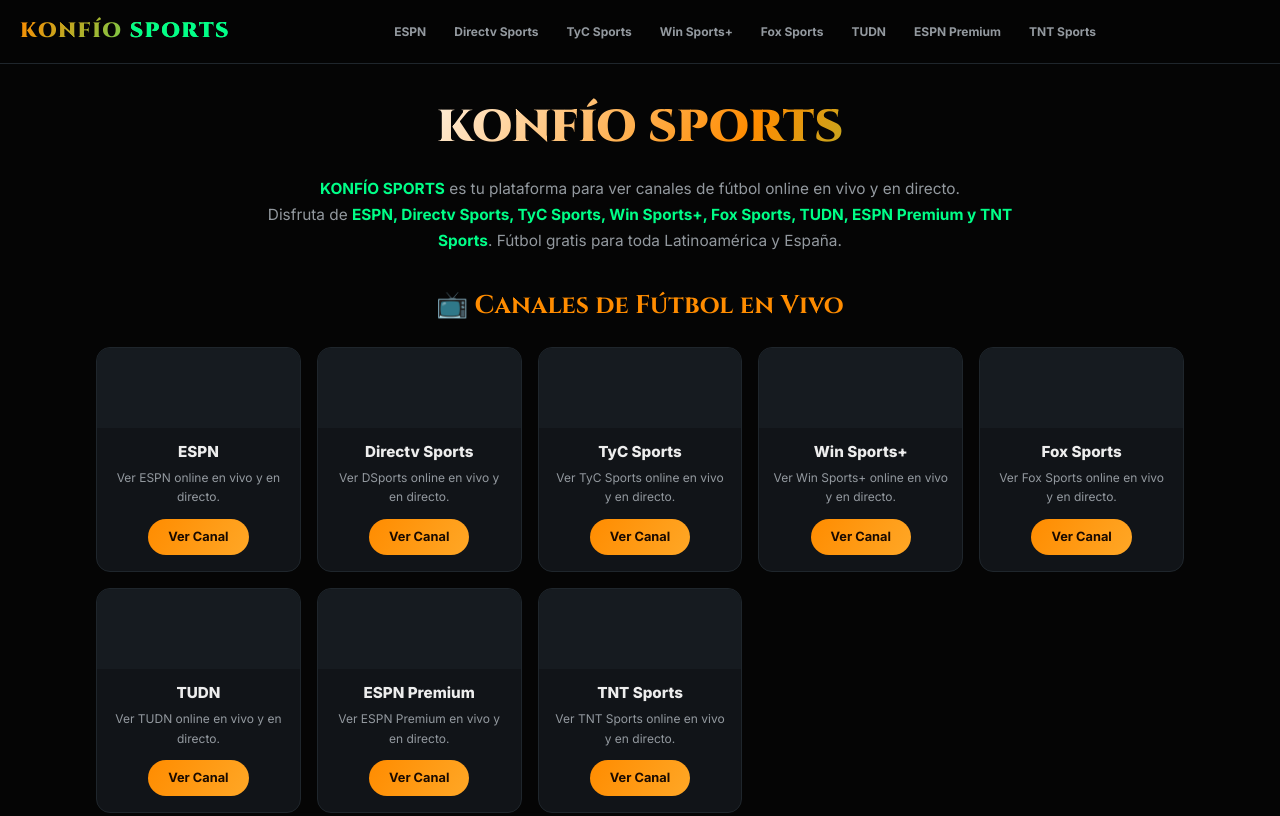
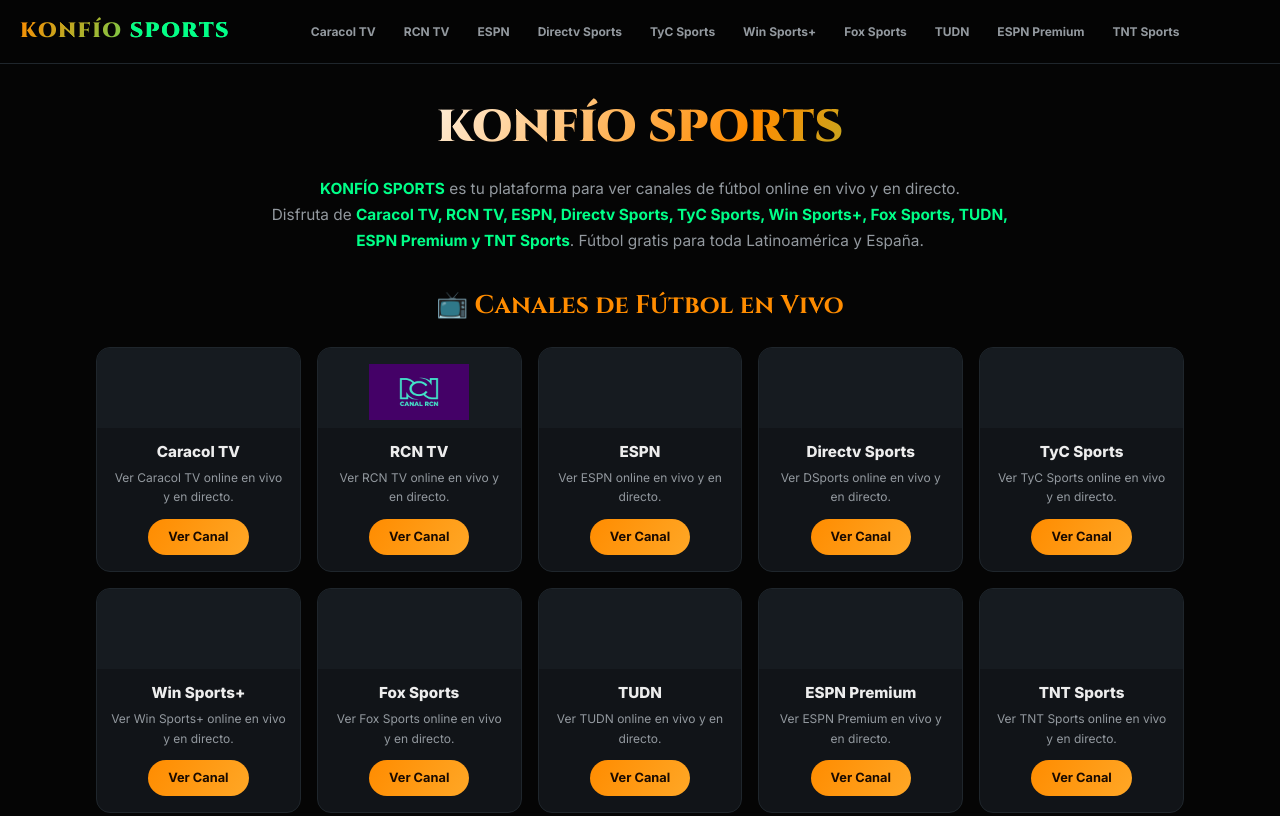
Before and after one commit to konfiozinc/konfio-sports, a plain HTML site: page index.html in a window 1280 px wide. Shown: the top 816 px of the page. Drawn offline with Linux system fonts and the light colour scheme.

Commit message:
Update index.html

```diff
--- a/index.html
+++ b/index.html
@@ -5,12 +5,12 @@
   <meta name="viewport" content="width=device-width, initial-scale=1.0, viewport-fit=cover">
   <meta name="robots" content="follow, index">
   <title>KONFÍO SPORTS - Ver Canales de Fútbol en Vivo y Gratis</title>
-  <meta name="description" content="KONFÍO SPORTS: Ver canales de fútbol online en vivo y en directo. ESPN, DirectV Sports, TyC Sports, Win Sports+, TUDN, Fox Sports, ESPN Premium y TNT Sports. Fútbol gratis y legal para toda Latinoamérica.">
+  <meta name="description" content="KONFÍO SPORTS: Ver canales de fútbol online en vivo y en directo. ESPN, DirectV Sports, TyC Sports, Win Sports+, TUDN, Fox Sports, ESPN Premium, TNT Sports, Caracol TV y RCN TV. Fútbol gratis y legal para toda Latinoamérica.">
   <link rel="canonical" href="https://konfiozinc.github.io/konfio-sports/">
   <meta property="og:locale" content="es">
   <meta property="og:type" content="website">
   <meta property="og:title" content="KONFÍO SPORTS - Canales de Fútbol en Vivo y Gratis">
-  <meta property="og:description" content="KONFÍO SPORTS: Ver canales de fútbol online en vivo y en directo. ESPN, DirectV Sports, TyC Sports, Win Sports+, TUDN, Fox Sports, ESPN Premium y TNT Sports.">
+  <meta property="og:description" content="KONFÍO SPORTS: Ver canales de fútbol online en vivo y en directo. ESPN, DirectV Sports, TyC Sports, Win Sports+, TUDN, Fox Sports, ESPN Premium, TNT Sports, Caracol TV y RCN TV.">
   <meta property="og:url" content="https://konfiozinc.github.io/konfio-sports/">
   <meta property="og:site_name" content="KONFÍO SPORTS">
   <meta property="og:image" content="https://konfiozinc.github.io/konfio-sports/assets/og-image.jpg">
@@ -318,6 +318,8 @@
       padding: 8px 20px;
       border-radius: 999px;
       transition: transform 0.2s ease, box-shadow 0.2s ease;
+      cursor: pointer;
+      border: none;
     }
 
     .btn-watch:hover {
@@ -515,6 +517,8 @@
     <a href="/" class="logo">KONFÍO <span>SPORTS</span></a>
 
     <nav class="navbar">
+      <a href="#caracol">Caracol TV</a>
+      <a href="#rcn">RCN TV</a>
       <a href="#espn">ESPN</a>
       <a href="#directv">Directv Sports</a>
       <a href="#tyc">TyC Sports</a>
@@ -541,6 +545,8 @@
         </svg>
       </button>
       <nav class="modal-nav">
+        <a href="#caracol">Caracol TV</a>
+        <a href="#rcn">RCN TV</a>
         <a href="#espn">ESPN</a>
         <a href="#directv">Directv Sports</a>
         <a href="#tyc">TyC Sports</a>
@@ -559,13 +565,37 @@
 
     <p class="description">
       <strong>KONFÍO SPORTS</strong> es tu plataforma para ver canales de fútbol online en vivo y en directo.<br>
-      Disfruta de <strong>ESPN, Directv Sports, TyC Sports, Win Sports+, Fox Sports, TUDN, ESPN Premium y TNT Sports</strong>.
+      Disfruta de <strong>Caracol TV, RCN TV, ESPN, Directv Sports, TyC Sports, Win Sports+, Fox Sports, TUDN, ESPN Premium y TNT Sports</strong>.
       Fútbol gratis para toda Latinoamérica y España.
     </p>
 
     <h2 class="channels-title">📺 Canales de Fútbol en Vivo</h2>
 
     <div class="cards-container">
+
+      <!-- CARACOL TV -->
+      <div class="card" id="caracol">
+        <div class="card-image">
+          <img src="assets/logos/caracol.png" alt="Caracol TV" loading="lazy" onerror="this.style.display='none'">
+        </div>
+        <div class="card-content">
+          <h3>Caracol TV</h3>
+          <p>Ver Caracol TV online en vivo y en directo.</p>
+          <a href="https://www.caracoltv.com/senal-vivo" target="_blank" rel="noopener" class="btn-watch">Ver Canal</a>
+        </div>
+      </div>
+
+      <!-- RCN TV -->
+      <div class="card" id="rcn">
+        <div class="card-image">
+          <img src="assets/logos/rcn.png" alt="RCN TV" loading="lazy" onerror="this.style.display='none'">
+        </div>
+        <div class="card-content">
+          <h3>RCN TV</h3>
+          <p>Ver RCN TV online en vivo y en directo.</p>
+          <a href="https://www.canalrcn.com" target="_blank" rel="noopener" class="btn-watch">Ver Canal</a>
+        </div>
+      </div>
 
       <!-- ESPN -->
       <div class="card" id="espn">
@@ -575,7 +605,7 @@
         <div class="card-content">
           <h3>ESPN</h3>
           <p>Ver ESPN online en vivo y en directo.</p>
-          <a href="#" class="btn-watch" data-url="URL_ESPN">Ver Canal</a>
+          <a href="https://www.espn.com.co" target="_blank" rel="noopener" class="btn-watch">Ver Canal</a>
         </div>
       </div>
 
@@ -587,7 +617,7 @@
         <div class="card-content">
           <h3>Directv Sports</h3>
           <p>Ver DSports online en vivo y en directo.</p>
-          <a href="#" class="btn-watch" data-url="URL_DIRECTV">Ver Canal</a>
+          <a href="https://www.directvsports.com" target="_blank" rel="noopener" class="btn-watch">Ver Canal</a>
         </div>
       </div>
 
@@ -599,7 +629,7 @@
         <div class="card-content">
           <h3>TyC Sports</h3>
           <p>Ver TyC Sports online en vivo y en directo.</p>
-          <a href="#" class="btn-watch" data-url="URL_TYC">Ver Canal</a>
+          <a href="https://www.tycsports.com" target="_blank" rel="noopener" class="btn-watch">Ver Canal</a>
         </div>
       </div>
 
@@ -611,7 +641,7 @@
         <div class="card-content">
           <h3>Win Sports+</h3>
           <p>Ver Win Sports+ online en vivo y en directo.</p>
-          <a href="#" class="btn-watch" data-url="URL_WIN">Ver Canal</a>
+          <a href="https://www.winsports.co" target="_blank" rel="noopener" class="btn-watch">Ver Canal</a>
         </div>
       </div>
 
@@ -623,7 +653,7 @@
         <div class="card-content">
           <h3>Fox Sports</h3>
           <p>Ver Fox Sports online en vivo y en directo.</p>
-          <a href="#" class="btn-watch" data-url="URL_FOX">Ver Canal</a>
+          <a href="https://www.foxsports.com.co" target="_blank" rel="noopener" class="btn-watch">Ver Canal</a>
         </div>
       </div>
 
@@ -635,7 +665,7 @@
         <div class="card-content">
           <h3>TUDN</h3>
           <p>Ver TUDN online en vivo y en directo.</p>
-          <a href="#" class="btn-watch" data-url="URL_TUDN">Ver Canal</a>
+          <a href="https://www.tudn.com" target="_blank" rel="noopener" class="btn-watch">Ver Canal</a>
         </div>
       </div>
 
@@ -647,7 +677,7 @@
         <div class="card-content">
           <h3>ESPN Premium</h3>
           <p>Ver ESPN Premium en vivo y en directo.</p>
-          <a href="#" class="btn-watch" data-url="URL_ESPN_PREMIUM">Ver Canal</a>
+          <a href="https://www.espn.com.co" target="_blank" rel="noopener" class="btn-watch">Ver Canal</a>
         </div>
       </div>
 
@@ -659,7 +689,7 @@
         <div class="card-content">
           <h3>TNT Sports</h3>
           <p>Ver TNT Sports online en vivo y en directo.</p>
-          <a href="#" class="btn-watch" data-url="URL_TNT">Ver Canal</a>
+          <a href="https://www.tntsports.com" target="_blank" rel="noopener" class="btn-watch">Ver Canal</a>
         </div>
       </div>
 
@@ -720,21 +750,6 @@
       link.addEventListener('click', closeMenu);
     });
 
-    // ── REDIRECCIÓN DE CANALES ──────────────────────────────────
-    // Aquí debes pegar los enlaces reales de cada canal
-    // Ejemplo: const CHANNEL_URLS = { espn: 'https://...', ... }
-
-    // Los enlaces se asignan a los botones "Ver Canal"
-    document.querySelectorAll('.btn-watch').forEach(function(btn) {
-      btn.addEventListener('click', function(e) {
-        e.preventDefault();
-        // Si tienes el enlace en data-url o quieres redirigir a una página interna
-        // const url = this.dataset.url;
-        // if (url) window.open(url, '_blank');
-        // alert('Enlace del canal: ' + this.dataset.url);
-      });
-    });
-
     console.log('🔴 KONFÍO SPORTS — Tu plataforma de fútbol en vivo');
   </script>
 
```
